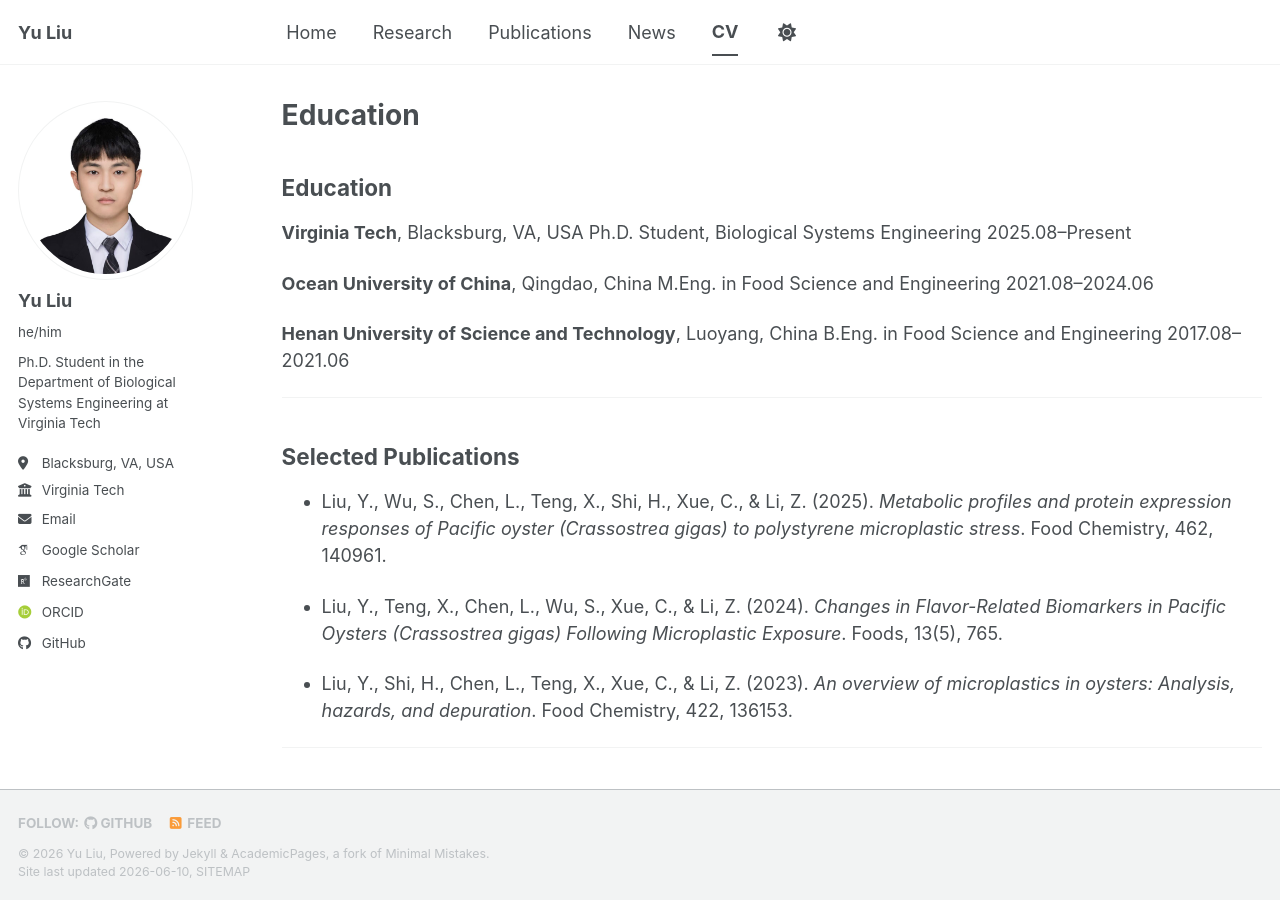
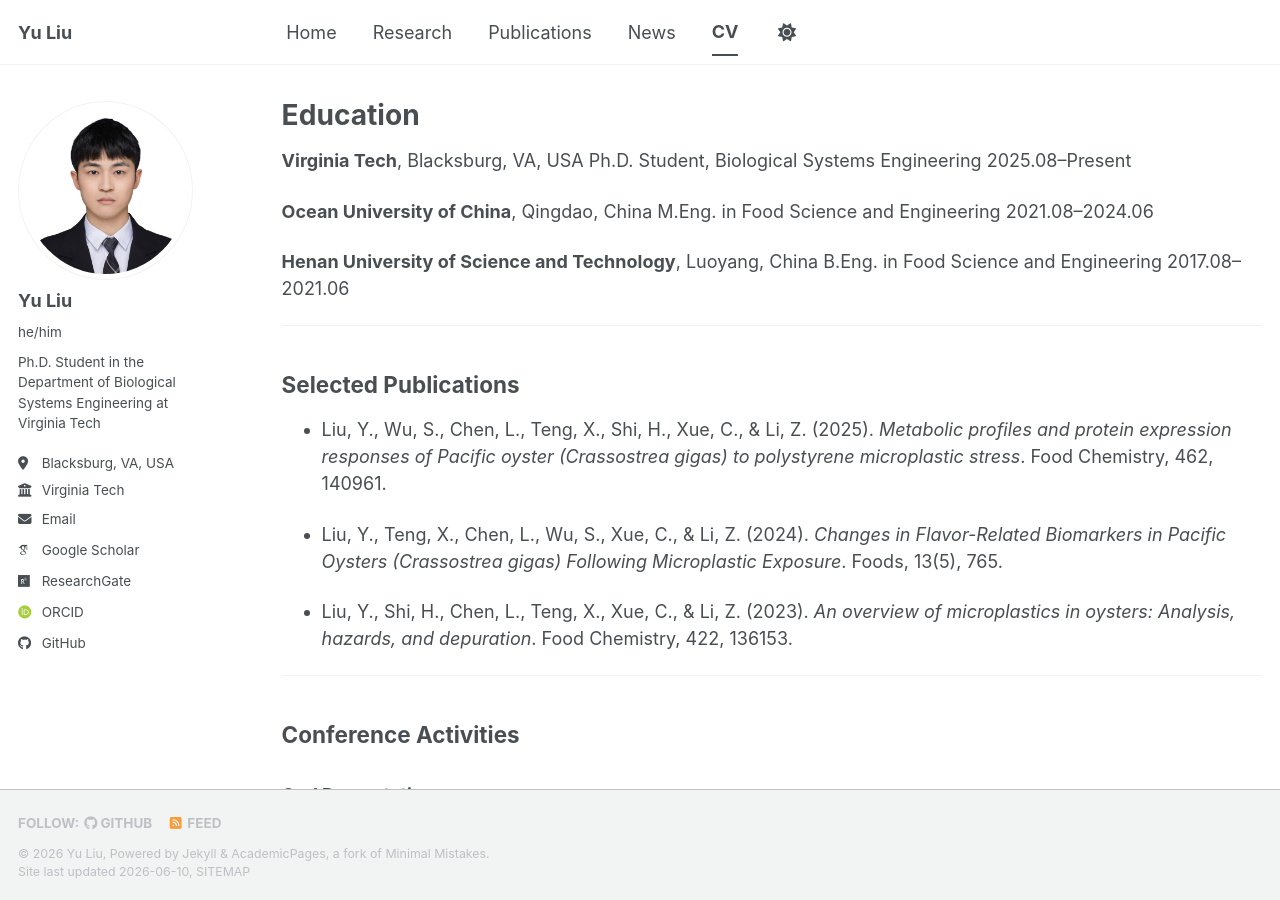
Before and after one commit to yuliu0322/yuliu0322.github.io, a Jekyll site: the page built from _pages/cv.md, in a window 1280 px wide and 900 px high. Built offline with Jekyll 4.4.1, drawn with Linux system fonts in a browser that asks for light colours; some web fonts are replaced; a script bundle is joined from its source files by our own code; library files that are not in the unit come from our copies; our own code applies the rules of GitHub Pages for plain Markdown files.

Commit message:
Update cv.md

```diff
--- a/_pages/cv.md
+++ b/_pages/cv.md
@@ -1,21 +1,21 @@
 ---
 layout: archive
-title:
+title: "Education"
 permalink: /cv/
 author_profile: true
 redirect_from:
   - /resume
 ---
 
-## Education
-
 **Virginia Tech**, Blacksburg, VA, USA
 Ph.D. Student, Biological Systems Engineering
 2025.08–Present
 
+
 **Ocean University of China**, Qingdao, China
 M.Eng. in Food Science and Engineering
 2021.08–2024.06
+
 
 **Henan University of Science and Technology**, Luoyang, China
 B.Eng. in Food Science and Engineering
```
